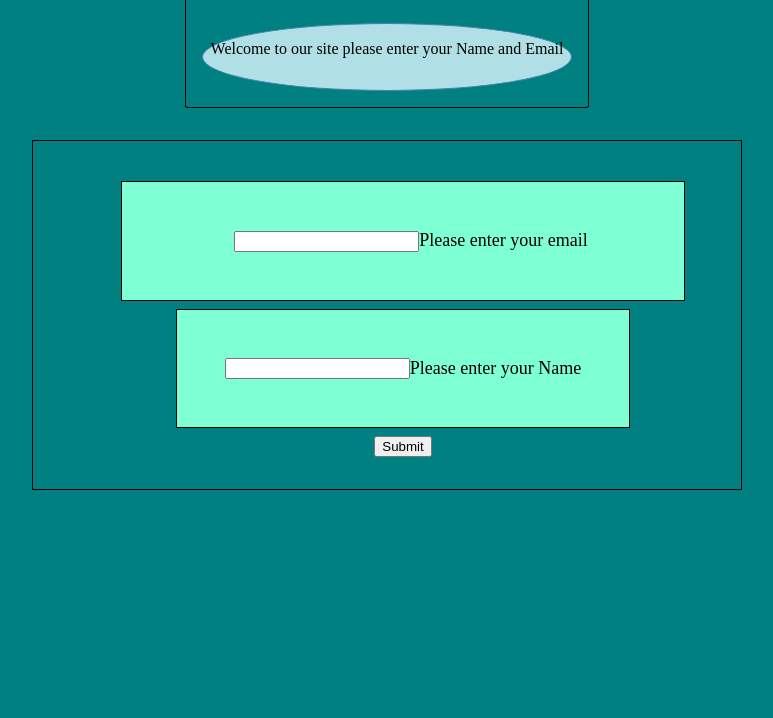
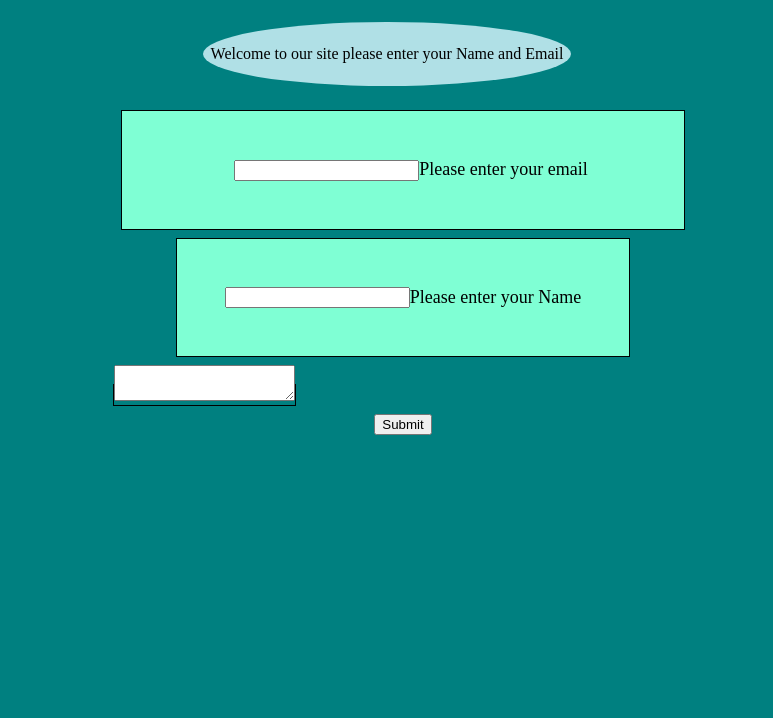
Before and after one commit to Michaelswigart/Build-a-Survey-Form, a plain HTML site: page main/index.html in a window 1280 px wide. Shown: the part 82-800 px from the top of the page, without its empty margins (253-1026 px from the left). Drawn offline with Linux system fonts and the light colour scheme.

Commit message:
update1.7 getting better and added textarea

```diff
--- a/main/index.html
+++ b/main/index.html
@@ -18,11 +18,14 @@
    <div class="container">
     <form class="form-box">
         <div class="box-email">
-     <lable class="label-email"><input type="text" id="post" name="email" />Please enter your email</lable>
+     <lable class="label-email"><input type="text" id="post" name="email" required/>Please enter your email</lable>
      </div>
      <div class="box-name">
-    <label class="label-name"><input type="text" id="name" name="Name" />Please enter your Name</label>
-</div>
+    <label class="label-name"><input type="text" id="name" name="Name"  required/>Please enter your Name</label>
+    </div>
+    <div class="box-textarea">
+      <label class="textarea"><textarea type="text"></textarea></label>
+    </div>
 <div class="submit">
 <button type="submit">Submit</button>
 </div>
--- a/main/style.css
+++ b/main/style.css
@@ -49,7 +49,7 @@ a {
 
    .title {
        display: flex;
-    border: .1rem solid;
+    /* border: .1rem solid; */
     border-radius: 1%;
     max-width: auto;
     min-width: auto;
@@ -61,7 +61,8 @@ a {
    }
 
    .details {
-       border: .1rem solid;
+       /* border: .1rem solid; */
+       display: flex;
        border-color: steelblue;
        border-radius: 100%;
        margin: 1rem 1rem 1rem 1rem;
@@ -69,13 +70,14 @@ a {
        background-color: powderblue;
        color: black;
        text-align: center;
-
+       justify-content: center;
+       align-items: center;
    }
 
    .form-box {
-    border: .1rem solid;
-    margin: 2rem 4rem 2rem 4rem;
-    padding: 2rem 3rem 2rem 5rem ;
+    /* border: .1rem solid; */
+    margin: 0rem 4rem 2rem 4rem;
+    padding: 0rem 3rem 2rem 5rem ;
     justify-content: space-between;
 
 
@@ -123,9 +125,21 @@ a {
      align-items: center;
    }
 
+    .textarea {
+      border: .1rem solid;
+    }
+
    .submit {
      display: flex;
      justify-content: center;
      align-items: center;
-
+     /* margin: auto; */
+     padding: .5rem 16rem;
+     border: none;
+     /* background: #333; */
+     /* color: #f2f2f2;
+     text-transform: uppercase;
+     letter-spacing: .09em;
+     border-radius: 2rem;
+     flex-grow: 1; */
    }
```
